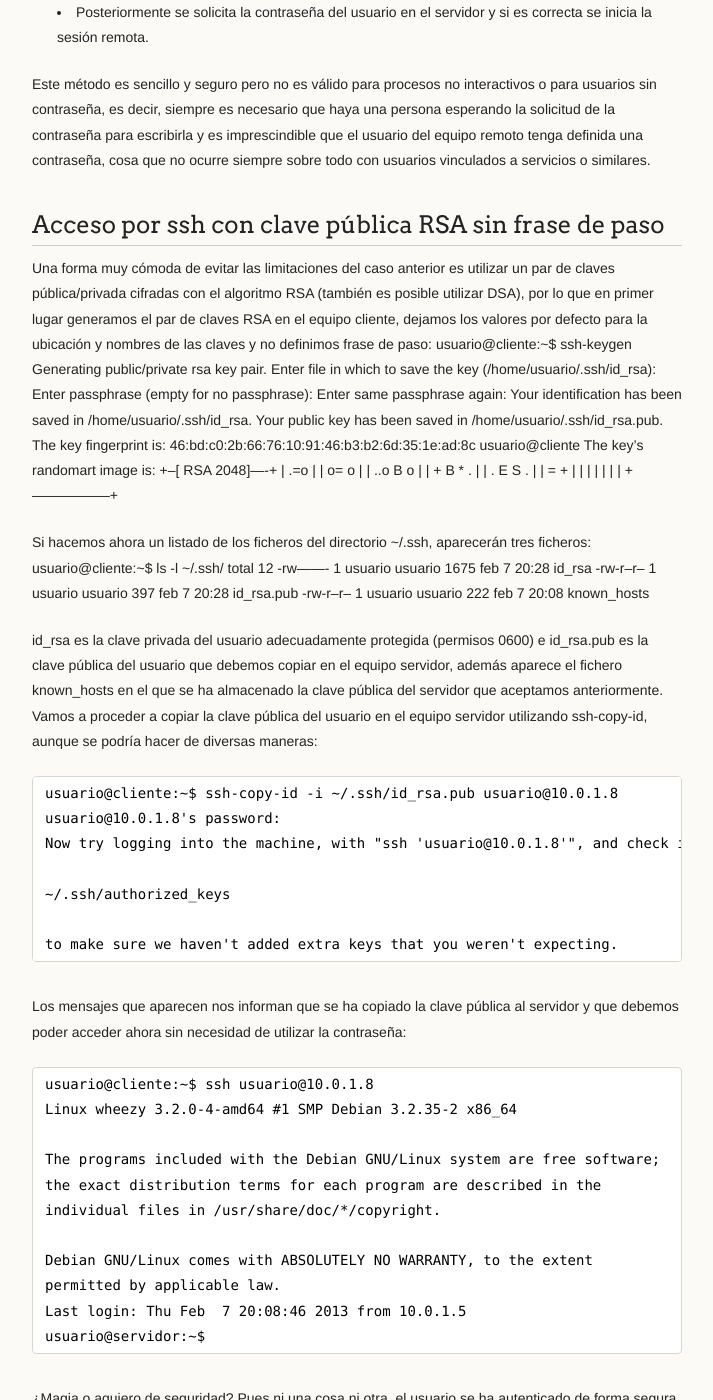
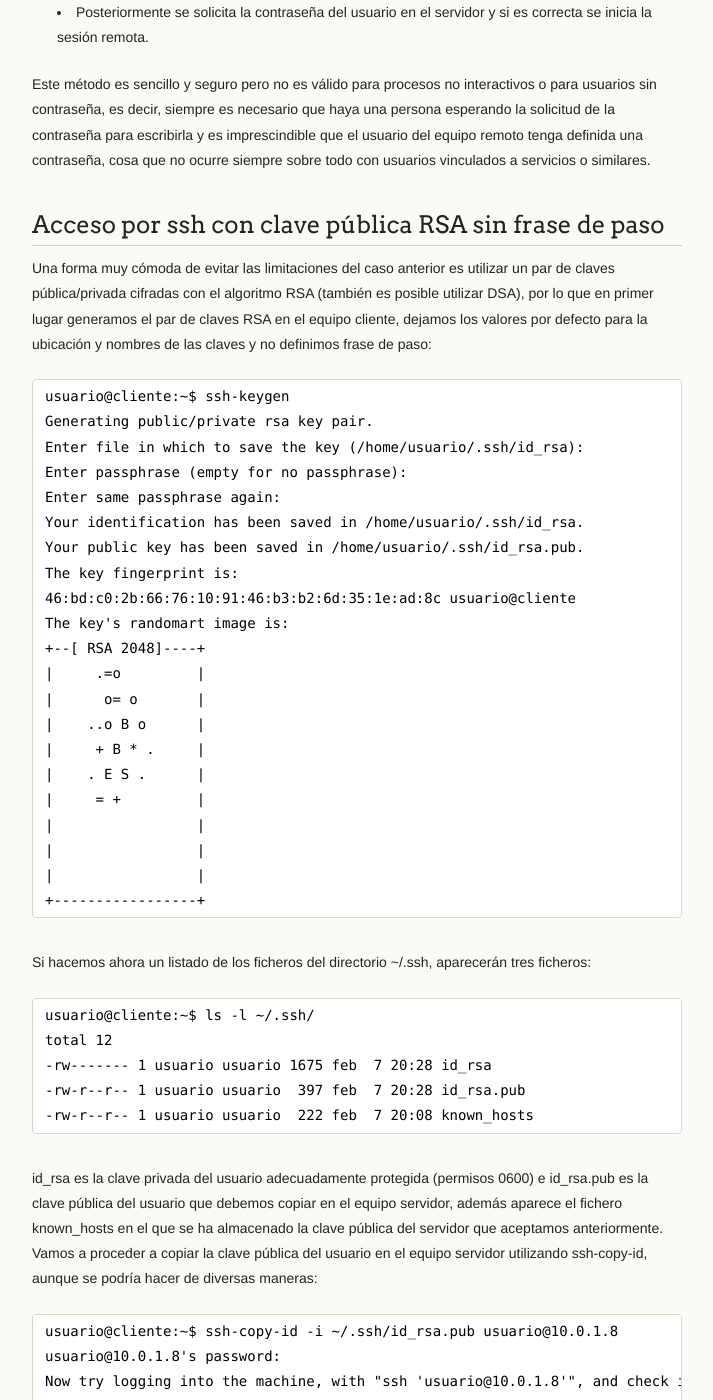
Before and after one commit to iesgn/cloud2, a Jekyll site: the page built from curso/u2/claves_ssh.md, in a window 1280 px wide and 1400 px high, scrolled down 976 px. Shown: the whole window, without its empty margins (278-991 px from the left). Built offline with Jekyll 4.4.1, drawn with Linux system fonts in a browser that asks for light colours; some of the changed text lies outside the part shown.

Commit message:
Erratas en claves ssh

```diff
--- a/curso/u2/claves_ssh.md
+++ b/curso/u2/claves_ssh.md
@@ -17,23 +17,22 @@ utilizar acceso con pares de claves pública/privada.
 
 La forma más simple de acceder por ssh es utilizando la contraseña del usuario
 en el equipo remoto:
-<pre>
-usuario@cliente:~$ ssh usuario@10.0.1.8
-The authenticity of host '10.0.1.8 (10.0.1.8)' can't be established.
-ECDSA key fingerprint is 53:b8:8c:c7:52:32:39:ca:7c:79:92:d3:48:92:5b:da.
-Are you sure you want to continue connecting (yes/no)? yes
-Warning: Permanently added '10.0.1.8' (ECDSA) to the list of known hosts.
-usuario@10.0.1.8's password:
-Linux wheezy 3.2.0-4-amd64 #1 SMP Debian 3.2.35-2 x86_64
 
-The programs included with the Debian GNU/Linux system are free software;
-the exact distribution terms for each program are described in the
-individual files in /usr/share/doc/*/copyright.
+    usuario@cliente:~$ ssh usuario@10.0.1.8
+	The authenticity of host '10.0.1.8 (10.0.1.8)' can't be established.
+	ECDSA key fingerprint is 53:b8:8c:c7:52:32:39:ca:7c:79:92:d3:48:92:5b:da.
+	Are you sure you want to continue connecting (yes/no)? yes
+	Warning: Permanently added '10.0.1.8' (ECDSA) to the list of known hosts.
+	usuario@10.0.1.8's password:
+	Linux wheezy 3.2.0-4-amd64 #1 SMP Debian 3.2.35-2 x86_64
 
-Debian GNU/Linux comes with ABSOLUTELY NO WARRANTY, to the extent
-permitted by applicable law.
-usuario@servidor:~$
-</pre>
+	The programs included with the Debian GNU/Linux system are free software;
+	the exact distribution terms for each program are described in the
+	individual files in /usr/share/doc/*/copyright.
+
+	Debian GNU/Linux comes with ABSOLUTELY NO WARRANTY, to the extent
+	permitted by applicable law.
+	usuario@servidor:~$
 
 Vamos a explicar los pasos que se han dado en la conexión anterior:
 
@@ -61,6 +60,7 @@ par de claves pública/privada cifradas con el algoritmo RSA (también es posibl
 utilizar DSA), por lo que en primer lugar generamos el par de claves RSA en el
 equipo cliente, dejamos los valores por defecto para la ubicación y nombres de
 las claves y no definimos frase de paso:
+
     usuario@cliente:~$ ssh-keygen
 	Generating public/private rsa key pair.
 	Enter file in which to save the key (/home/usuario/.ssh/id_rsa):
@@ -85,6 +85,7 @@ las claves y no definimos frase de paso:
 
 Si hacemos ahora un listado de los ficheros del directorio ~/.ssh, aparecerán
 tres ficheros:
+
     usuario@cliente:~$ ls -l ~/.ssh/
 	total 12
 	-rw------- 1 usuario usuario 1675 feb  7 20:28 id_rsa
@@ -152,7 +153,8 @@ ahora ponemos una frase de paso y modificamos el nombre:
 
     usuario@cliente:~$ ssh-keygen
 	Generating public/private rsa key pair.
-	Enter file in which to save the key (/home/usuario/.ssh/id_rsa): /home/usuario/.ssh/id_rsa2
+	Enter file in which to save the key (/home/usuario/.ssh/id_rsa):
+	/home/usuario/.ssh/id_rsa2
 	Enter passphrase (empty for no passphrase): <--- TECLEAMOS LA FRASE DE PASO
 	Enter same passphrase again: <--- TECLEAMOS LA FRASE DE PASO
 	Your identification has been saved in /home/usuario/.ssh/id_rsa2.
```
Also changed, not shown: other parts of curso/u2/claves_ssh.md (+1 -1 lines).
